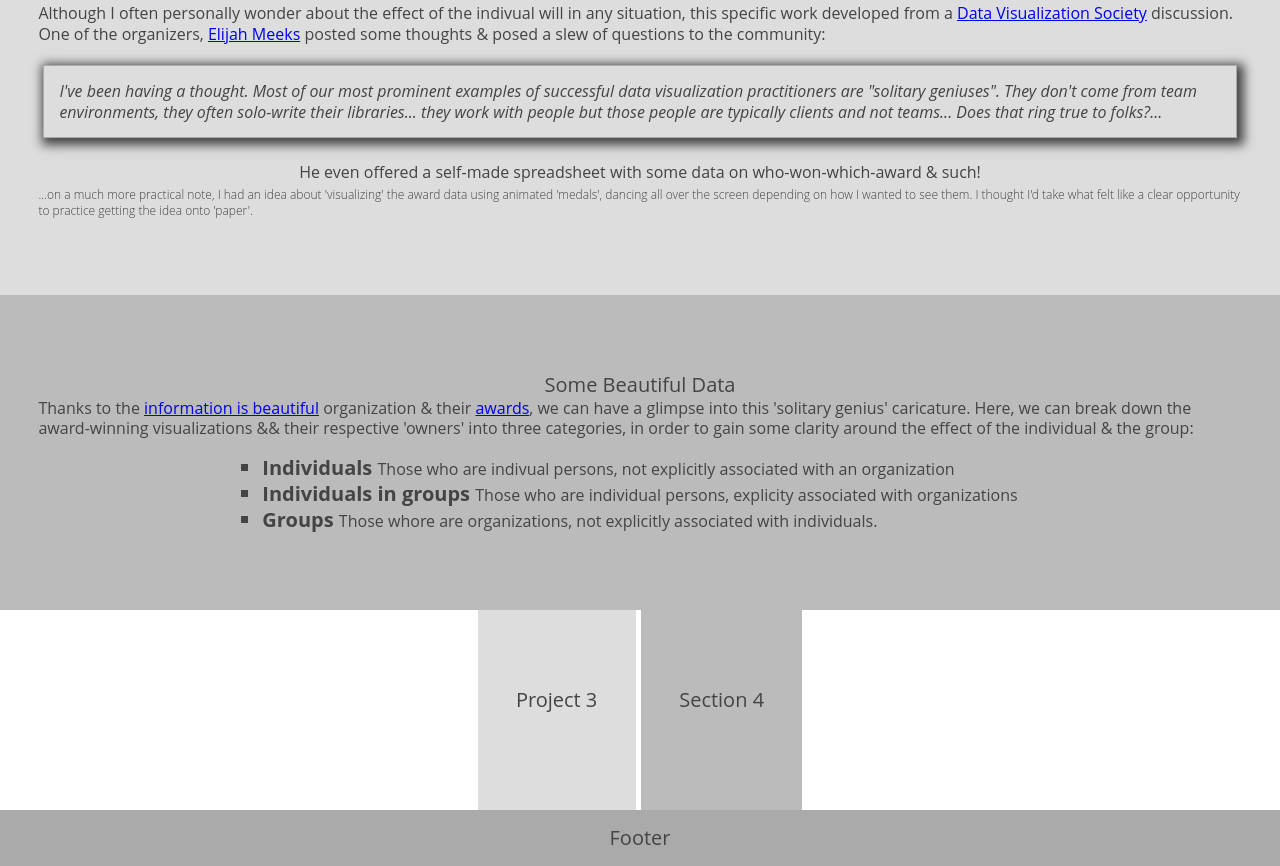
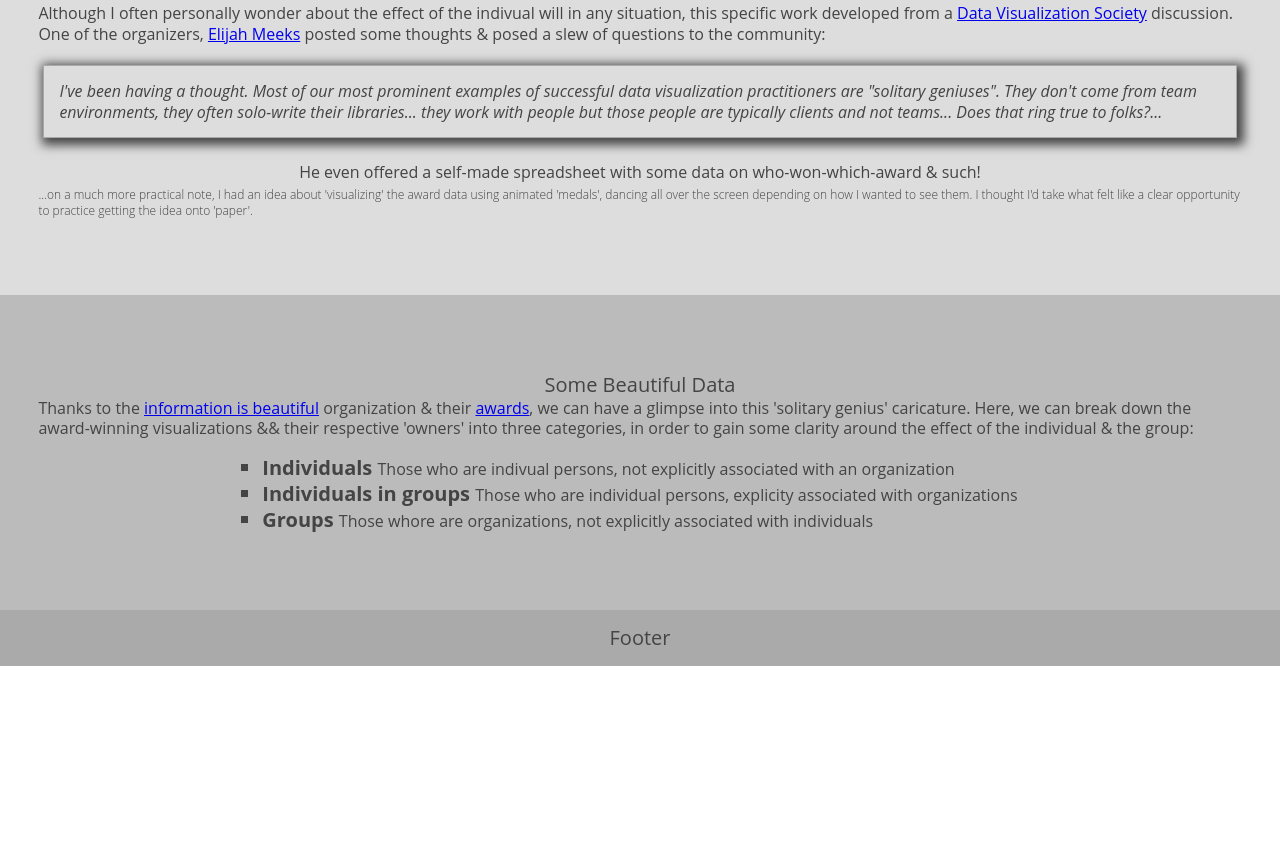
Before and after one commit to imagineLife/GroupOrIndividual, a plain HTML site: page index.html in a window 1280 px wide. Shown: the part 1311-2177 px from the top of the page. After the commit the page ends 1977 px from the top, so only its background shows below. Drawn offline with nearby package versions, Linux system fonts and the light colour scheme.

Commit message:
updates text, removes dev sections

```diff
--- a/index.html
+++ b/index.html
@@ -57,17 +57,9 @@
                 </li>
                 <li>
                     <h3><b>Groups</b></h3>
-                    <p>Those whore are organizations, not explicitly associated with individuals.</p>
+                    <p>Those whore are organizations, not explicitly associated with individuals</p>
                 </li>
             </ol></p>
-        </section>
-
-        <section>
-            Project 3
-        </section>
-
-        <section>
-            Section 4
         </section>
     </main>
     <footer role="content-info">Footer</footer>
```
